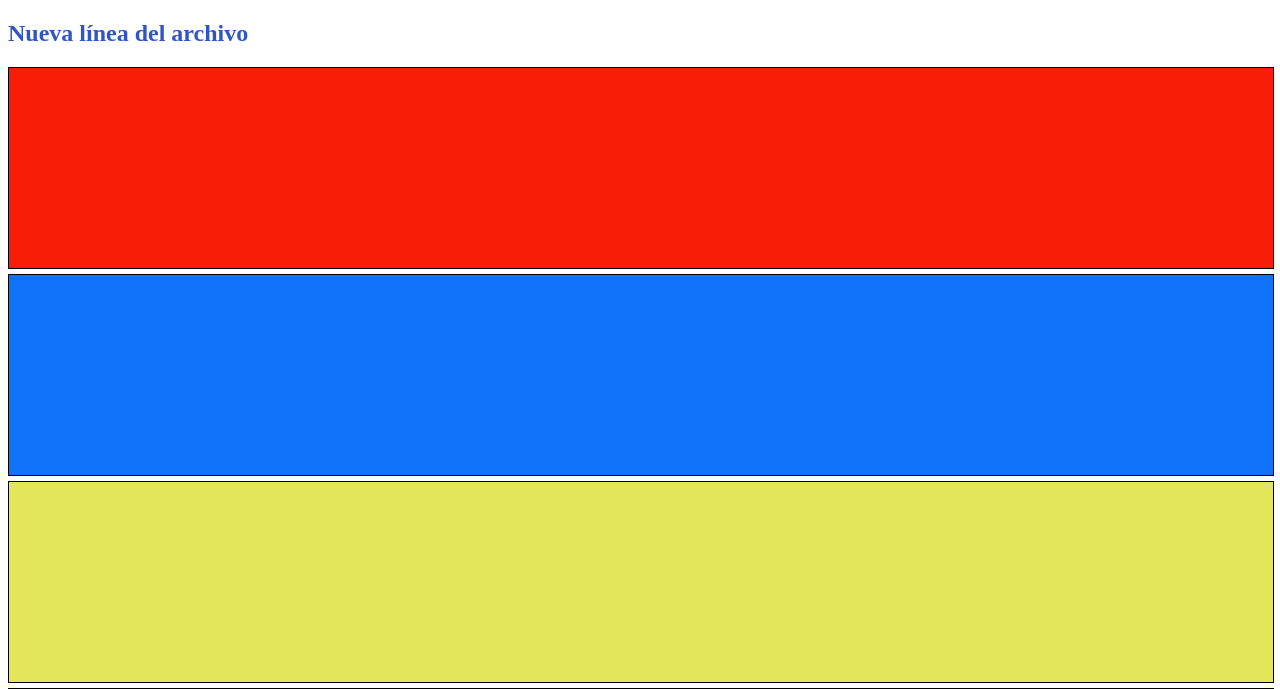
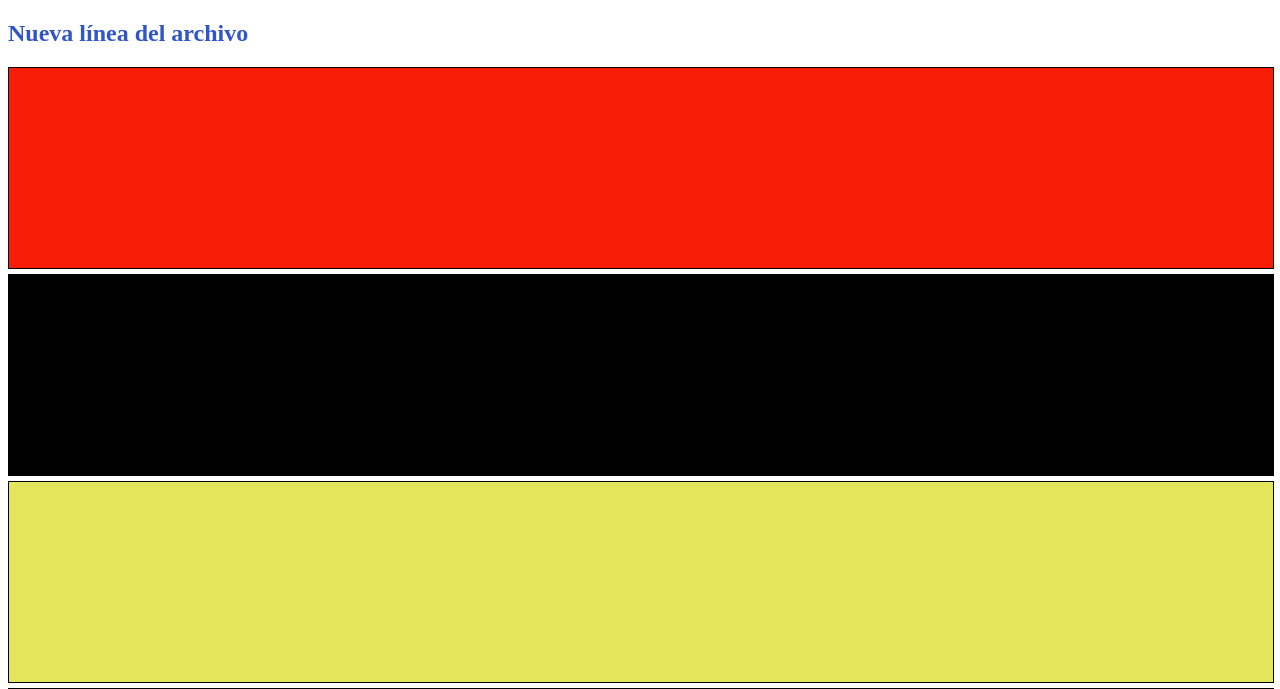
Before and after one commit to jborquez/PRUEBAS_PHP, a PHP site: page /curso_html2pdf/print_view.php in a window 1280 px wide. Shown: the top 689 px of the page. Run offline with PHP 8.4, Linux system fonts and the light colour scheme.

Commit message:
Cambiois en index agrego li + cambios en print

```diff
--- a/curso_html2pdf/index.php
+++ b/curso_html2pdf/index.php
@@ -19,3 +19,4 @@ if (isset($_POST['crear'])) {
     <input type="text" name="titulo" value="" placeholder="Titulo"> <!-- Para llamada a print_view.php y extraer el título -->
     <input type="submit" name="crear" value="Crear un PDF">
   </form>
+  <li>fg</li>
--- a/curso_html2pdf/print_view.php
+++ b/curso_html2pdf/print_view.php
@@ -24,7 +24,7 @@
     background: #f71d07
   }
   .azul{
-    background: #0e73f9
+    background: black;
   }
   .amarilla{
     background: #e3e65b
```
